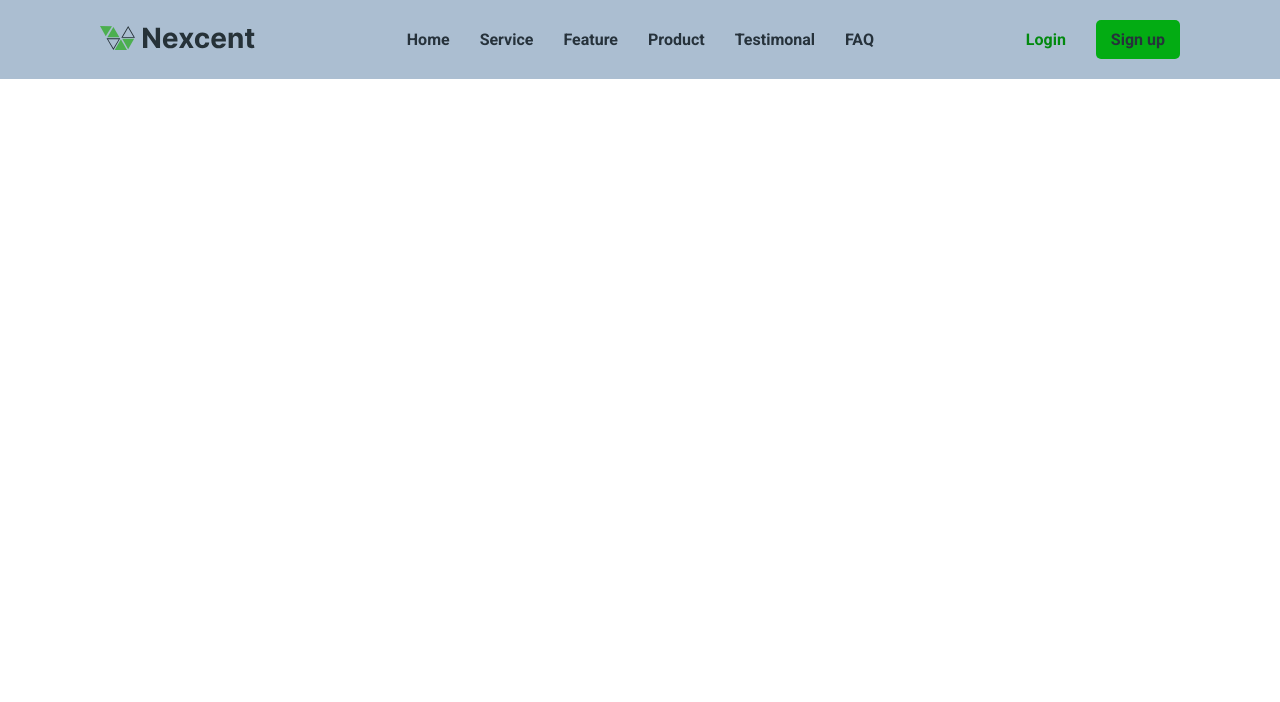
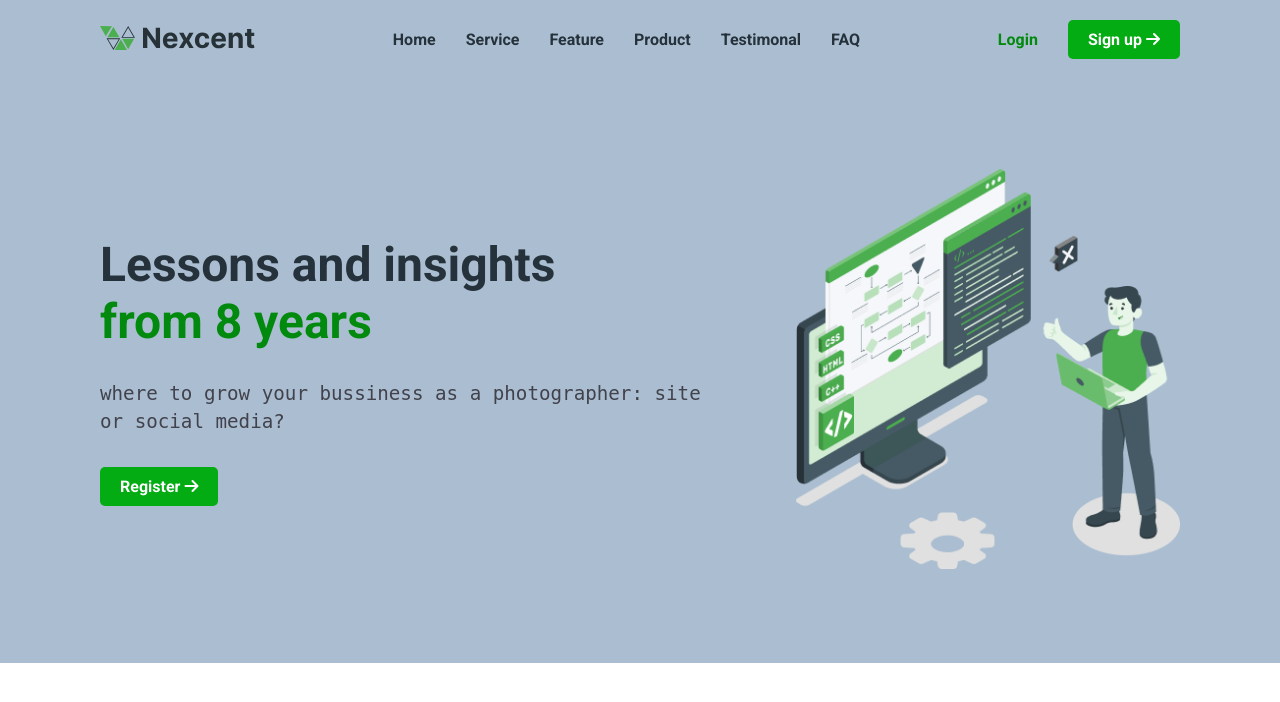
Before and after one commit to Sharif-gt/nexcent-agency, a plain HTML site: page index.html in a window 1280 px wide. Drawn offline with Linux system fonts and the light colour scheme; a web font is replaced by a local one.

Commit message:
make header section and some change

```diff
--- a/index.html
+++ b/index.html
@@ -30,13 +30,33 @@
                 <div>
                     <ul class="flex auth-links">
                         <li><a href="#" class="hover-link login">Login</a></li>
-                        <li><a href="#" class="primary-btn sign-up">Sign up</a></li>
+                        <li><a href="#" class="primary-btn">Sign up <i class="fa-solid fa-arrow-right"></i></a></li>
                     </ul>
                 </div>
             </div>
         </div>
     </nav>
     <!-- end nav bar -->
+    <!-- header section -->
+    <header>
+        <div class="header">
+            <div class="container flex main-header">
+                <div class="flex header-left">
+                    <h1>Lessons and insights <span>from 8 years</span></h1>
+                    <p>where to grow your bussiness as a photographer: site or social media?</p>
+                    <a href="#" class="primary-btn">Register <i class="fa-solid fa-arrow-right"></i></a>
+                </div>
+                <div class="header-right">
+                    <img src="./assets/header image.png" alt="header-image">
+                </div>
+            </div>
+        </div>
+    </header>
+    <!-- end header section -->
+
+<div style="height: 100px;"></div>
+
+<script src="https://kit.fontawesome.com/0d6c150981.js" crossorigin="anonymous"></script>
 
 
 </body>
--- a/style.css
+++ b/style.css
@@ -4,11 +4,10 @@
 
   :root {
     --primary-text-colour: #26323b;
-    --secondary-text-colour: #abbed1;
+    --secondary-colour: #abbed1;
     --btn-color: #1b5e1f;
     --btn-dark: #103813;
     --padding-inline: 20px;
-    /* color: #8bccc9ee; */
   }
 
   * {
@@ -35,12 +34,17 @@
     font-family: "monospace", sans-serif;
     font-size: 1.2rem;
     line-height: 1.8rem;
+    color: #41424C;
+  }
+  h1 {
+    font-size: 3rem;
   }
 
   .container {
     max-width: 1120px;
     padding-inline: var(--padding-inline);
     margin-inline: auto;
+    overflow: hidden;
   }
 
   .flex {
@@ -52,22 +56,24 @@
 
   .primary-btn {
     background-color: #03AC13;
-    padding-inline: 15px;
+    color: white !important;
+    padding-inline: 20px;
     padding-block: 10px;
     border-radius: 5px;
     transition: 0.2s;
+    font-weight: 600;
+  }
+
+  .primary-btn:hover {
+    background-color: #028A0F;
   }
 
   .hover-link:hover {
     color: #0096FF;;
   }
 
-  .primary-btn:hover {
-    background-color: #028A0F;
-  }
-
   .nav {
-    background-color: var(--secondary-text-colour);
+    background-color: var(--secondary-colour);
     padding-block: 20px;
   }
 
@@ -102,11 +108,32 @@
     color: #028A0F;
   }
 
-  .sign-up {
-    color: var(--primary-text-colour);
-  }
-
-
   .auth-links {
     gap: 30px;
   }
+
+  .header {
+    background-color: var(--secondary-colour);
+  }
+
+  .main-header {
+    gap: 80px;
+    padding-inline: 20px;
+    padding-block: 90px;
+  }
+
+  .header-left {
+    flex-direction: column;
+    align-items: start;
+    max-width: 50vw;
+    gap: 30px;
+  }
+
+  .header-left span {
+    display: block;
+    color: #028A0F;
+  }
+
+  .header-right img {
+    max-width: 30vw;
+  }
```
